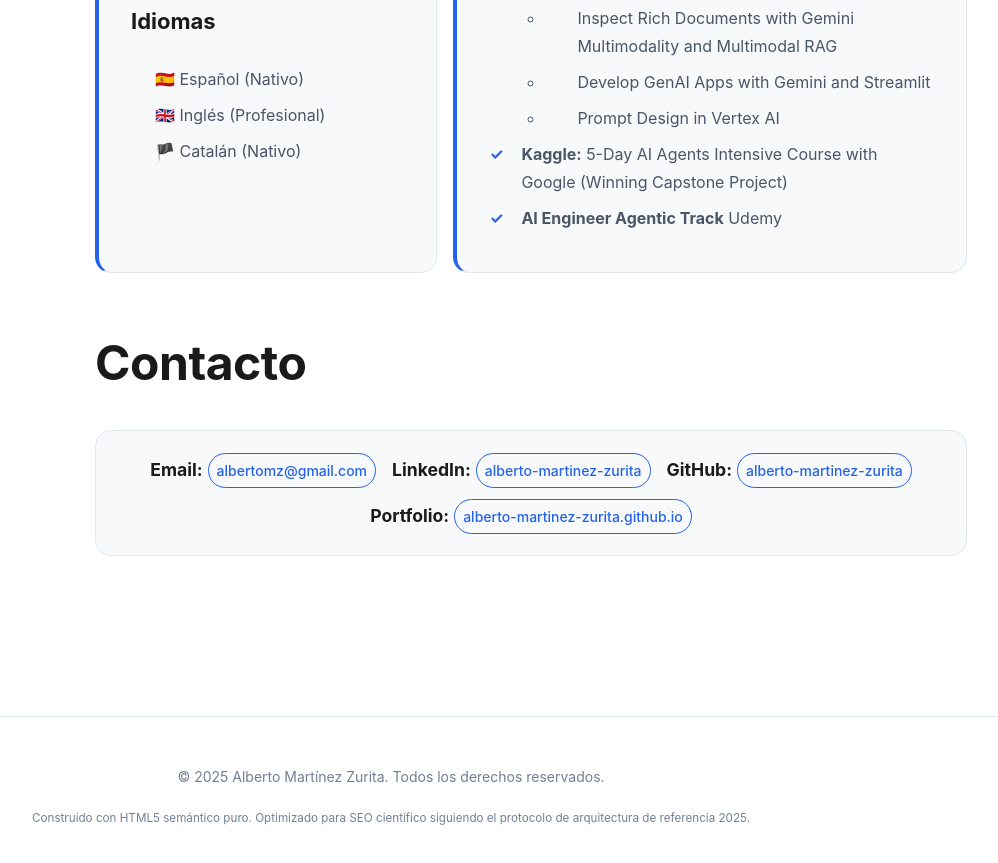
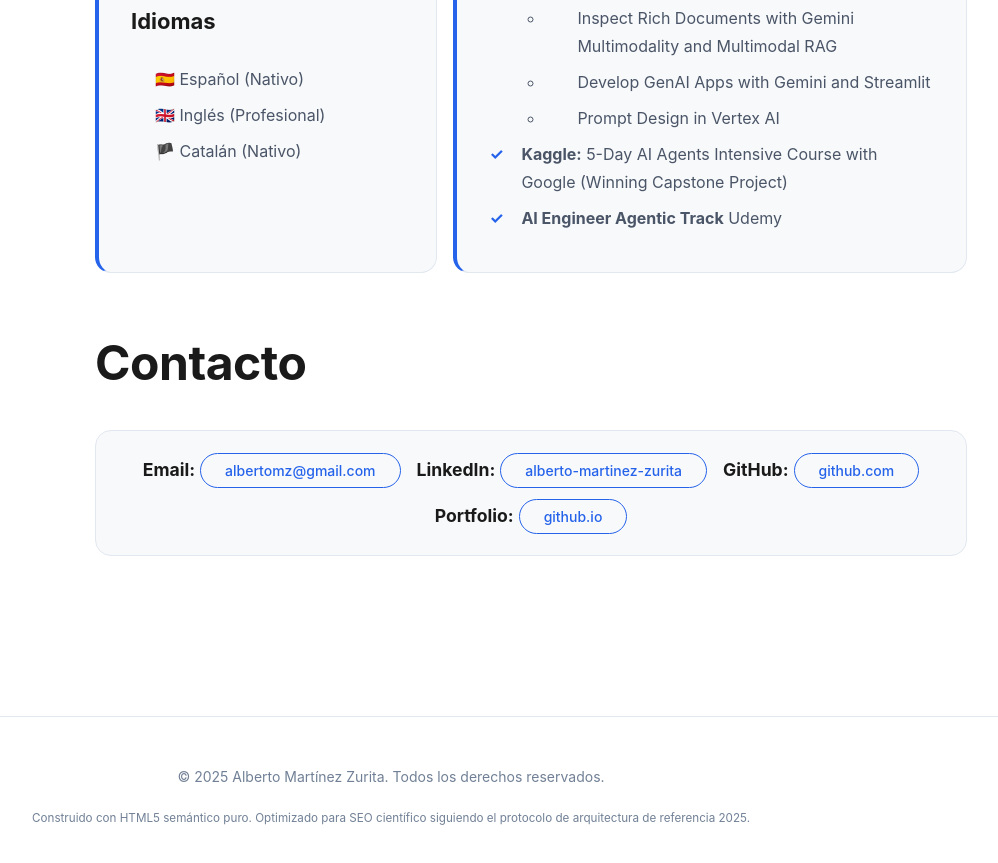
Before and after one commit to alberto-martinez-zurita/alberto-martinez-zurita.github.io, a plain HTML site: page index.html in a window 1280 px wide. Shown: the part 5235-6098 px from the top of the page, without its empty margins (249-1247 px from the left). Drawn offline with nearby package versions, Linux system fonts and the light colour scheme; a web font is replaced by a local one.

Commit message:
New version 2025 v5

```diff
--- a/index.html
+++ b/index.html
@@ -640,8 +640,8 @@
                     <ul class="contact-list">
                         <li><strong>Email:</strong> <a href="mailto:albertomz@gmail.com">albertomz@gmail.com</a></li>
                         <li><strong>LinkedIn:</strong> <a href="https://linkedin.com/in/alberto-martinez-zurita" rel="external">alberto-martinez-zurita</a></li>
-                        <li><strong>GitHub:</strong> <a href="https://github.com/alberto-martinez-zurita" rel="external">alberto-martinez-zurita</a></li>
-                        <li><strong>Portfolio:</strong> <a href="https://alberto-martinez-zurita.github.io/" rel="me">alberto-martinez-zurita.github.io</a></li>
+                        <li><strong>GitHub:</strong> <a href="https://github.com/alberto-martinez-zurita" rel="external">github.com</a></li>
+                        <li><strong>Portfolio:</strong> <a href="https://alberto-martinez-zurita.github.io/" rel="me">github.io</a></li>
                     </ul>
                 </address>
             </section>
--- a/static/styles.css
+++ b/static/styles.css
@@ -1114,7 +1114,7 @@ p {
   color: var(--accent-blue);
   font-weight: 500;
   text-decoration: none;
-  padding: var(--space-xs) var(--space-xs);
+  padding: var(--space-xs) var(--space-md);
   border: 1px solid var(--accent-blue);
   border-radius: 100px;
   font-size: var(--text-sm);
```
